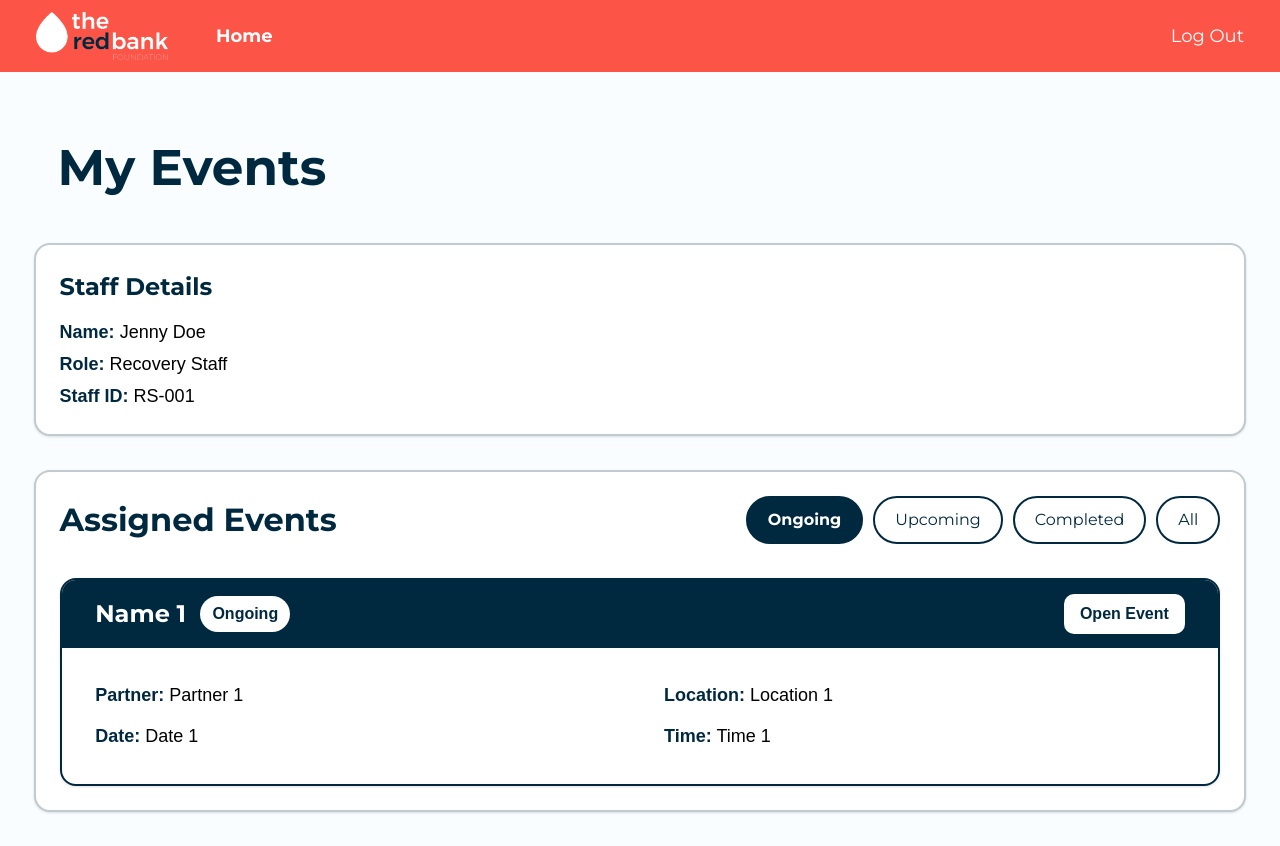
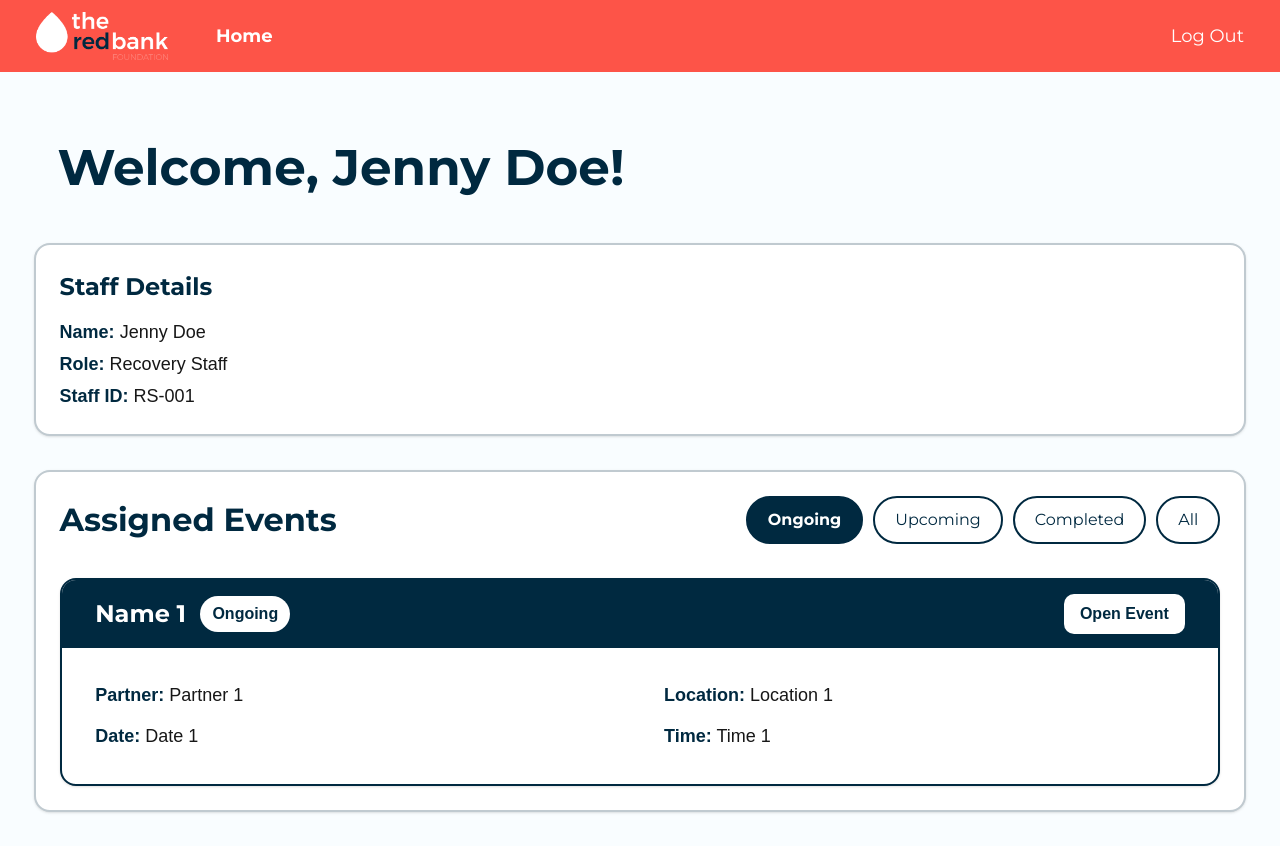
Before and after one commit to RanFrosh/CSSWENG-Blood-Digitalization, a Next.js app in the folder sweng/: page /rs/events in a window 1280 px wide. Built offline with nearby package versions, Linux system fonts and the light colour scheme.

Commit message:
updated rs view

```diff
--- a/sweng/app/rs/events/[eventId]/page.tsx
+++ b/sweng/app/rs/events/[eventId]/page.tsx
@@ -52,7 +52,7 @@ export default function OAEventPage() {
     // If the selected event is not found, display error message
     if (selectedEvent === undefined) {
         return (
-            <main className="flex flex-col min-h-screen bg-[#f9fdff] text-black">
+            <main className="flex flex-col min-h-screen bg-[#f9fdff]">
                 <Header />
 
                 <div className="flex-1 p-[0.35in]">
@@ -79,7 +79,7 @@ export default function OAEventPage() {
     // If the selected event is found, display event details and actions
     } else {
         return (
-            <main className="flex flex-col min-h-screen bg-[#f9fdff] text-black">
+            <main className="flex flex-col min-h-screen bg-[#f9fdff]">
                 <Header />
 
                 <div className="flex-1 p-[0.35in]">
--- a/sweng/app/rs/events/[eventId]/scanner/page.tsx
+++ b/sweng/app/rs/events/[eventId]/scanner/page.tsx
@@ -39,7 +39,7 @@ export default function RSScannerPage() {
     };
 
     return (
-        <main className="flex flex-col min-h-screen bg-[#f9fdff] text-black">
+        <main className="flex flex-col min-h-screen bg-[#f9fdff]">
             <Header />
 
             <div className="flex-1 bg-[#f9fdff] p-[0.35in]">
--- a/sweng/app/rs/events/page.tsx
+++ b/sweng/app/rs/events/page.tsx
@@ -6,6 +6,20 @@ import Header from "@/components/HeaderRS";
 
 type EventStatus = "Ongoing" | "Upcoming" | "Completed";
 type EventTab = EventStatus | "All";
+
+// Sample user structure
+type User = {
+    id: string;
+    name: string;
+    role: string;
+}
+
+// Sample RS user
+const RSUser: User = {
+    id: "RS-001",
+    name: "Jenny Doe",
+    role: "Recovery Staff",
+}
 
 // Sample event structure
 type AssignedEvent = {
@@ -111,14 +125,14 @@ export default function RSEventsPage() {
     };
 
     return (
-        <main className="flex flex-col min-h-screen bg-[#f9fdff] text-black">
+        <main className="flex flex-col min-h-screen bg-[#f9fdff]">
             <Header />
 
             <div className="flex-1 bg-[#f9fdff] p-[0.35in]">
                 {/* Title */}
                 <section className="bg-[#f9fdff] p-[0.25in]">
                     <h1 className="text-[50px] font-['Montserrat'] font-bold text-[#002940]">
-                        My Events
+                        Welcome, {RSUser.name}!
                     </h1>
                 </section>
 
@@ -134,21 +148,21 @@ export default function RSEventsPage() {
                                 <span className="font-semibold text-[#002940]">
                                     Name:
                                 </span>{" "}
-                                Jenny Doe
+                                {RSUser.name}
                             </p>
 
                             <p>
                                 <span className="font-semibold text-[#002940]">
                                     Role:
                                 </span>{" "}
-                                Recovery Staff
+                                {RSUser.role}
                             </p>
 
                             <p>
                                 <span className="font-semibold text-[#002940]">
                                     Staff ID:
                                 </span>{" "}
-                                RS-001
+                                {RSUser.id}
                             </p>
                         </div>
                     </div>
```
